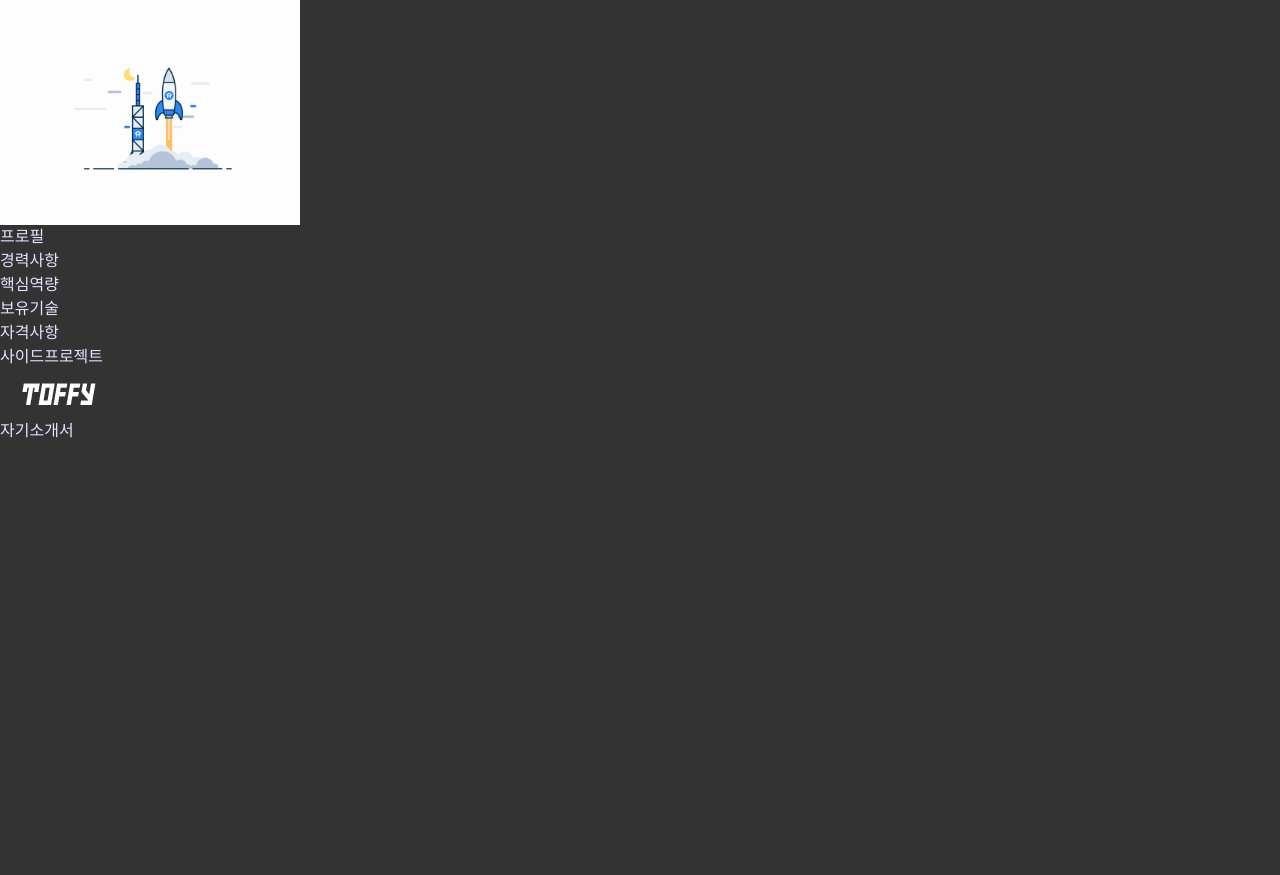
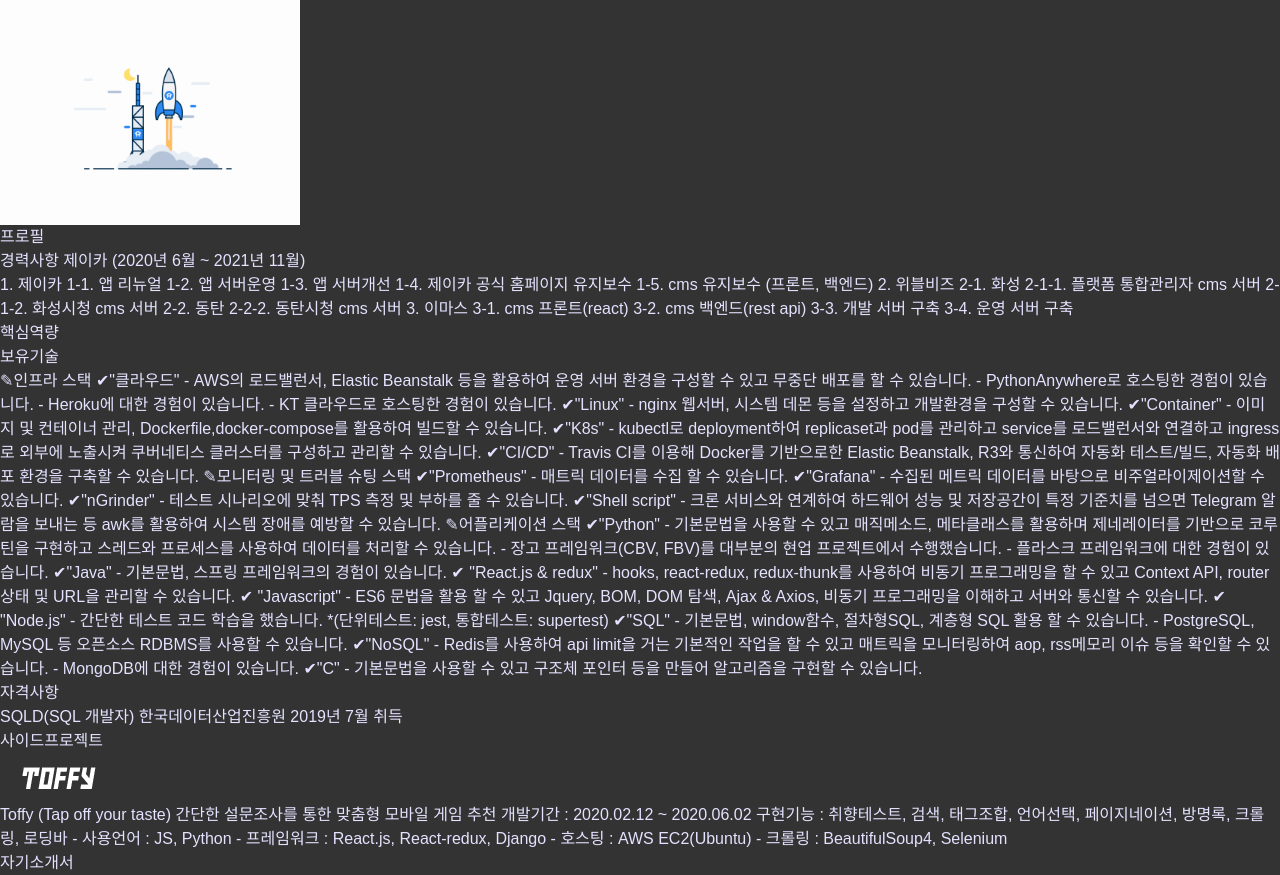
Before and after one commit to pianist5555/toffy_renewal, a React (Create React App) app in the folder front/front/: page / in a window 1280 px wide. Before the commit the page ends 800 px from the top, so only its background shows below. Built offline with nearby package versions, Linux system fonts and the light colour scheme; a web font is replaced by a local one.

Commit message:
'introduce'

```diff
--- a/front/front/src/pages/Index.js
+++ b/front/front/src/pages/Index.js
@@ -15,22 +15,108 @@ class Index extends Component {
         </div>
         <div className="Carrer">
           경력사항
+          제이카 (2020년 6월 ~ 2021년 11월)
+          <div className='role'>
+          1. 제이카
+            1-1. 앱 리뉴얼
+            1-2. 앱 서버운영
+            1-3. 앱 서버개선
+            1-4. 제이카 공식 홈페이지 유지보수
+            1-5. cms 유지보수 (프론트, 백엔드)
+
+          2. 위블비즈
+            2-1. 화성
+            2-1-1. 플랫폼 통합관리자 cms 서버
+            2-1-2. 화성시청 cms 서버
+            2-2. 동탄
+            2-2-2. 동탄시청 cms 서버
+
+          3. 이마스
+            3-1. cms 프론트(react)
+            3-2. cms 백엔드(rest api)
+            3-3. 개발 서버 구축
+            3-4. 운영 서버 구축
+          </div>
         </div>
-        <div className="Carrer">
+        <div className="Capabilities">
           핵심역량
         </div>
-        <div className="Carrer">
+        <div className="Skills">
           보유기술
+          <div>
+            ✎인프라 스택
+            ✔"클라우드"
+              - AWS의 로드밸런서, Elastic Beanstalk 등을 활용하여 운영 서버 환경을 구성할 수 있고 무중단 배포를 할 수 있습니다.
+              - PythonAnywhere로 호스팅한 경험이 있습니다.
+              - Heroku에 대한 경험이 있습니다.
+              - KT 클라우드로 호스팅한 경험이 있습니다.
+            ✔"Linux"
+              - nginx 웹서버, 시스템 데몬 등을 설정하고 개발환경을 구성할 수 있습니다.
+            ✔"Container"
+              - 이미지 및 컨테이너 관리, Dockerfile,docker-compose를 활용하여 빌드할 수 있습니다.
+            ✔"K8s"
+              - kubectl로 deployment하여 replicaset과 pod를 관리하고 service를 로드밸런서와 연결하고 ingress로 외부에 노출시켜 쿠버네티스 클러스터를 구성하고 관리할 수 있습니다.
+            ✔"CI/CD"
+               - Travis CI를 이용해 Docker를 기반으로한 Elastic Beanstalk, R3와 통신하여 자동화 테스트/빌드, 자동화 배포 환경을 구축할 수 있습니다.
+
+            ✎모니터링 및 트러블 슈팅 스택
+            ✔"Prometheus"
+              - 매트릭 데이터를 수집 할 수 있습니다.
+            ✔"Grafana"
+              - 수집된 메트릭 데이터를 바탕으로 비주얼라이제이션할 수 있습니다.
+            ✔"nGrinder"
+              - 테스트 시나리오에 맞춰 TPS 측정 및 부하를 줄 수 있습니다.
+            ✔"Shell script"
+              - 크론 서비스와 연계하여 하드웨어 성능 및 저장공간이 특정 기준치를 넘으면 Telegram 알람을 보내는 등 awk를 활용하여 시스템 장애를 예방할 수 있습니다.
+
+            ✎어플리케이션 스택
+            ✔"Python"
+              - 기본문법을 사용할 수 있고 매직메소드, 메타클래스를 활용하며 제네레이터를 기반으로 코루틴을 구현하고 스레드와 프로세스를 사용하여 데이터를 처리할 수 있습니다.
+              - 장고 프레임워크(CBV, FBV)를 대부분의 현업 프로젝트에서 수행했습니다.
+              - 플라스크 프레임워크에 대한 경험이 있습니다.
+            ✔"Java"
+              - 기본문법, 스프링 프레임워크의 경험이 있습니다.
+            ✔ "React.js & redux"
+              - hooks, react-redux, redux-thunk를 사용하여 비동기 프로그래밍을 할 수 있고 Context API, router 상태 및 URL을 관리할 수 있습니다.
+            ✔ "Javascript"
+              - ES6 문법을 활용 할 수 있고 Jquery, BOM, DOM 탐색, Ajax & Axios, 비동기 프로그래밍을 이해하고 서버와 통신할 수 있습니다.
+            ✔ "Node.js"
+              - 간단한 테스트 코드 학습을 했습니다.
+            *(단위테스트: jest, 통합테스트: supertest)
+            ✔"SQL"
+              - 기본문법, window함수, 절차형SQL, 계층형 SQL 활용 할 수 있습니다.
+              - PostgreSQL, MySQL 등 오픈소스 RDBMS를 사용할 수 있습니다.
+            ✔"NoSQL"
+              - Redis를 사용하여 api limit을 거는 기본적인 작업을 할 수 있고 매트릭을 모니터링하여 aop, rss메모리 이슈 등을 확인할 수 있습니다.
+              - MongoDB에 대한 경험이 있습니다.
+            ✔"C"
+              - 기본문법을 사용할 수 있고 구조체 포인터 등을 만들어 알고리즘을 구현할 수 있습니다.
+          </div>
         </div>
-        <div className="Carrer">
+        <div className="Certificate">
           자격사항
+          <div className='Sqld'>
+            SQLD(SQL 개발자)
+            한국데이터산업진흥원
+            2019년 7월 취득
+          </div>
         </div>
-        <div className="Carrer">
+        <div className="Toyproject">
           사이드프로젝트
           <div className="Toffy">
-            <a href="/toffy">
-              <img src={Toffy} alt="Toffy" />
-            </a>
+            <a href="/toffy"><img src={Toffy} alt="Toffy" /></a>
+            <div className='introduction'>
+            Toffy (Tap off your taste)
+            간단한 설문조사를 통한 맞춤형 모바일 게임 추천
+
+            개발기간 : 2020.02.12 ~ 2020.06.02
+            구현기능 : 취향테스트, 검색, 태그조합, 언어선택, 페이지네이션, 방명록, 크롤링, 로딩바
+
+            - 사용언어 : JS, Python
+            - 프레임워크 : React.js, React-redux, Django
+            - 호스팅 : AWS EC2(Ubuntu)
+            - 크롤링 : BeautifulSoup4, Selenium
+            </div>
           </div>
         </div>
         <div className="Carrer">
```
